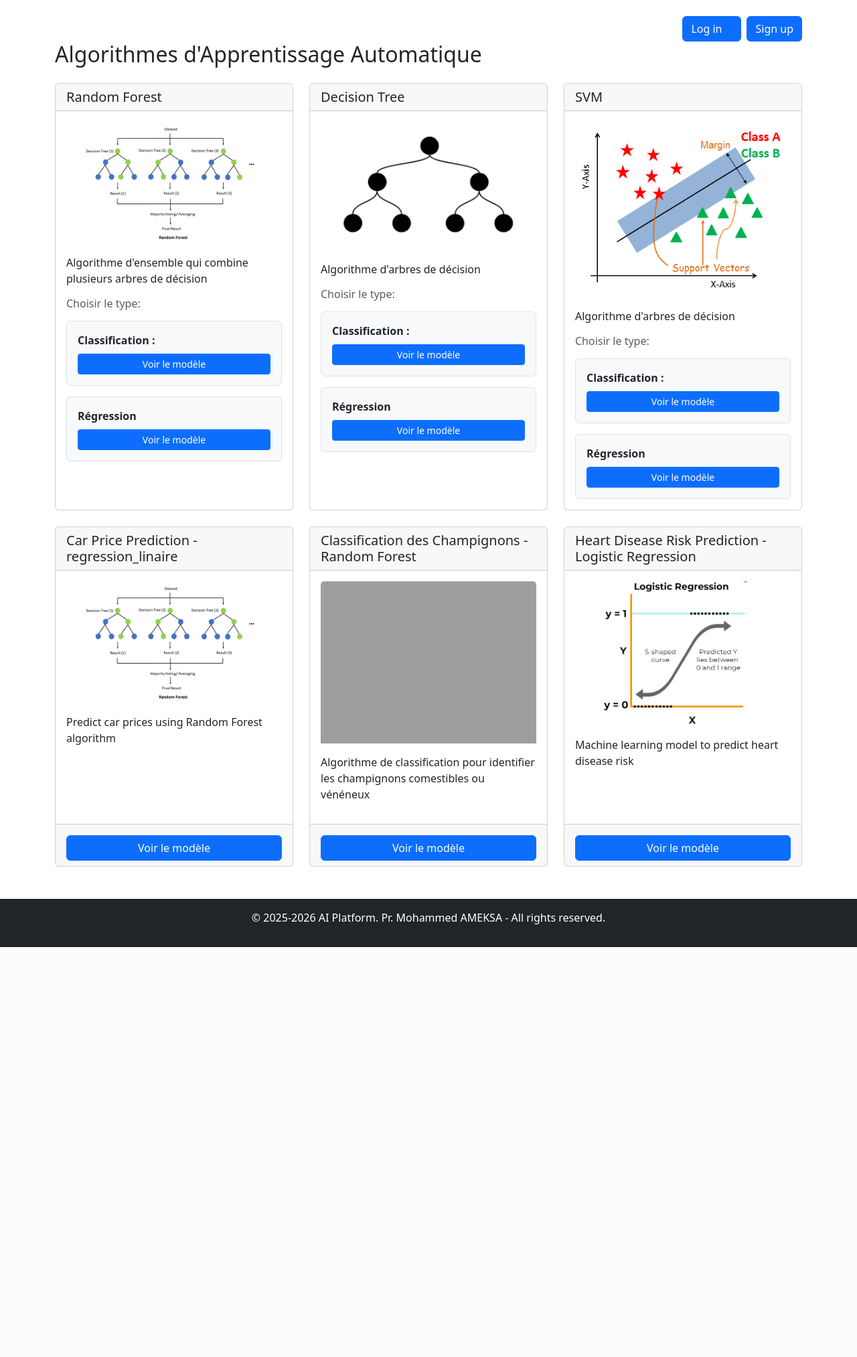
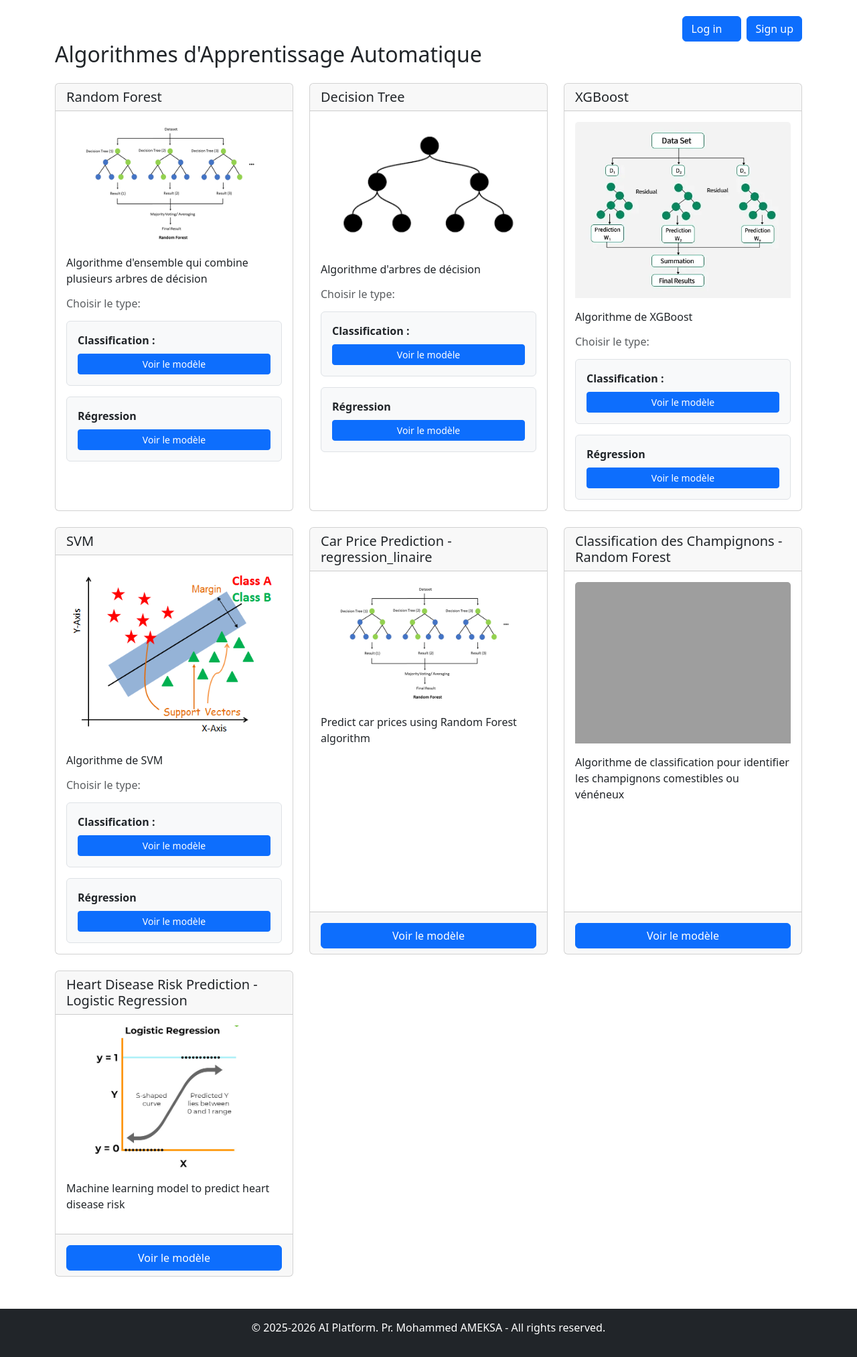
Before and after one commit to ML-django-project/ai_platform, a Django app: page / in a window 1280 px wide. Shown: the part 56-2082 px from the top of the page at 67% size. Before the commit the page ends 1470 px from the top, so only its background shows below. Run offline with Django 5.2, Linux system fonts and the light colour scheme; grey boxes are pictures that could not be loaded.

Commit message:
xgboost_regression

```diff
--- a/algoAI/templates/index.html
+++ b/algoAI/templates/index.html
@@ -100,6 +100,42 @@
                     </div>
                 </div>
             </div>
+
+<!-- XGBoost -->
+            <div class="col">
+                <div class="card h-100">
+                    <h5 class="card-header">XGBoost</h5>
+                    <div class="card-body">
+                        <img src="{% static 'images/XGBoost.png' %}" class="card-img-top" alt="XGBoost_image">
+                        <div class="card-text mt-3">
+                            <p>Algorithme de XGBoost</p>
+                        </div>
+
+                        <div class="model-variants mt-3">
+                            <h6 class="text-muted mb-3">Choisir le type:</h6>
+
+                            <div class="variant-option mb-3 p-3 border rounded">
+                                <div class="d-flex justify-content-between align-items-center mb-2">
+                                    <strong>Classification :</strong>
+                                </div>
+                                <a class="btn btn-primary btn-sm w-100" href="{% url 'model_overview' 'XGBoost_classification' %}">
+                                    Voir le modèle
+                                </a>
+                            </div>
+
+                            <div class="variant-option p-3 border rounded">
+                                <div class="d-flex justify-content-between align-items-center mb-2">
+                                    <strong>Régression</strong>
+                                </div>
+                                <a class="btn btn-primary btn-sm w-100" href="{% url 'model_overview' 'XGBoost_regression' %}">
+                                    Voir le modèle
+                                </a>
+                            </div>
+                        </div>
+                    </div>
+                </div>
+            </div>
+
 <!-- svm -->
             <div class="col">
                 <div class="card h-100">
@@ -107,7 +143,7 @@
                     <div class="card-body">
                         <img src="{% static 'images/SVM.png' %}" class="card-img-top" alt="Random Forest">
                         <div class="card-text mt-3">
-                            <p>Algorithme d'arbres de décision</p>
+                            <p>Algorithme de SVM</p>
                         </div>
 
                         <div class="model-variants mt-3">
```
Also changed, not shown: algoAI/ml_configs.py (+13 -0 lines), algoAI/static/images/XGBoost.png (added), 3 other files.
